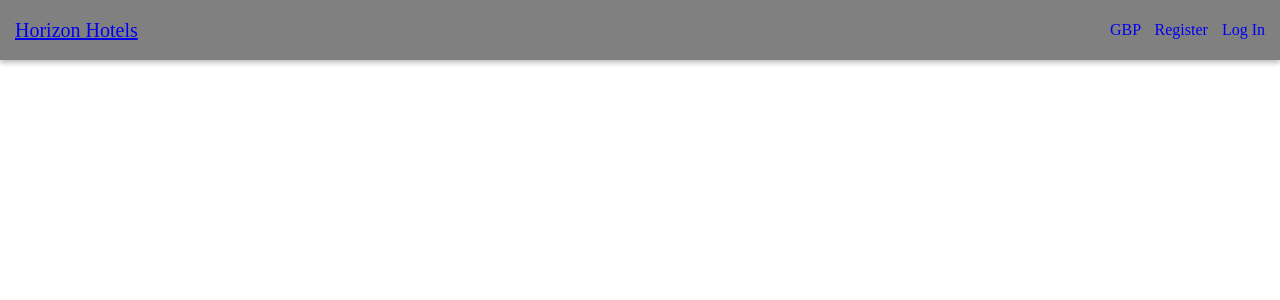
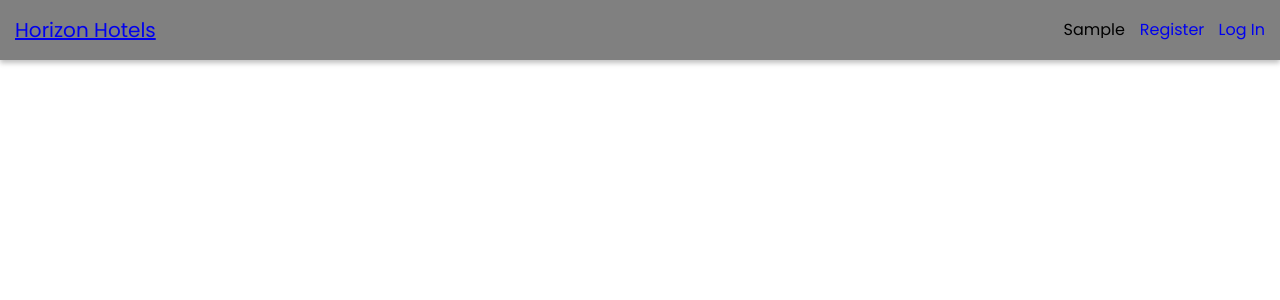
Before and after one commit to GeorgeWhittington/hotel-website, a Flask app: page / in a window 1280 px wide. Shown: the top 300 px of the page. Run offline with Flask 2, Linux system fonts and the light colour scheme; tables that the repository leaves empty hold one stand-in row (values such as "Sample post"); parts of the project's set-up code (start-up, migrations or seed data) failed here and were passed over.

Commit message:
Made the currency element in the navbar a functional select element that sets a cookie when changed

```diff
--- a/hotel_website/__init__.py
+++ b/hotel_website/__init__.py
@@ -32,4 +32,9 @@ def create_app():
 
     auth.login_manager.init_app(app)
 
+    @app.context_processor
+    def utility_processor():
+        currencies = Currency.query.all()
+        return dict(currencies=currencies)
+
     return app
--- a/hotel_website/static/css/style.css
+++ b/hotel_website/static/css/style.css
@@ -2,7 +2,15 @@ body {
     margin: 0;
     padding: 0;
     font-size: 16px;
+    box-sizing: border-box;
+    font-family: "Poppins", sans-serif;
 }
+
+body * {
+    box-sizing: inherit;
+}
+
+/* NAV */
 
 #nav-clearance {
     height: 60px;
@@ -51,7 +59,8 @@ nav .nav-logo {
     font-size: 1.25rem;
 }
 
-nav li a {
+nav li a,
+.selectNative {
     padding: 5px 0px 5px 10px;
 }
 
@@ -59,7 +68,39 @@ nav .nav-button {
     display: none;
 }
 
-/* Mobile */
+/* CURRENCY SELECT */
+
+.select {
+    position: relative;
+    display: inline;
+}
+
+.selectWrapper {
+    position: relative;
+    display: inline;
+}
+
+.selectNative {
+    background-color: grey;
+    border: none;
+}
+
+.selectNative {
+    position: relative;
+    -webkit-appearance: none;
+    -moz-appearance: none;
+    font-family: inherit;
+    font-size: 1rem;
+}
+
+/* hidden from view but *not* from screenreaders */
+#currencyLabel {
+    position: absolute !important;
+    top: -9999px !important;
+    left: -9999px !important;
+}
+
+/* MOBILE */
 
 @media only screen and (max-width: 768px) {
     nav {
@@ -72,7 +113,8 @@ nav .nav-button {
         padding: 0;
     }
 
-    nav li a {
+    nav li a,
+    .selectNative {
         padding: 5px 15px;
     }
 
--- a/hotel_website/static/js/nav-menu.js
+++ b/hotel_website/static/js/nav-menu.js
@@ -1,5 +1,6 @@
 const nav = document.querySelector("nav");
 const navButton = document.querySelector("nav .nav-button");
+const navCurrencySelect = document.querySelector("nav .selectNative");
 
 const startHeight = nav.offsetHeight;
 
@@ -31,5 +32,14 @@ function closeNavMenu() {
     }
 }
 
+function currencyUpdate(event) {
+    console.log(event);
+    // TODO: disable if cookies are opted out of?
+
+    console.log(event.target.value);
+    document.cookie = "current_currency=" + event.target.value;
+}
+
 window.addEventListener("resize", closeNavMenu);
 navButton.addEventListener("click", toggleNav);
+navCurrencySelect.addEventListener("change", currencyUpdate);
--- a/hotel_website/templates/base.html
+++ b/hotel_website/templates/base.html
@@ -13,7 +13,12 @@
   <link rel="apple-touch-icon" href="/apple-touch-icon.png">
   -->
 
+  <!-- Fontawesome and googlefonts -->
   <script defer src="https://use.fontawesome.com/releases/v5.15.4/js/all.js" integrity="sha384-rOA1PnstxnOBLzCLMcre8ybwbTmemjzdNlILg8O7z1lUkLXozs4DHonlDtnE7fpc" crossorigin="anonymous"></script>
+  <link rel="preconnect" href="https://fonts.googleapis.com">
+  <link rel="preconnect" href="https://fonts.gstatic.com" crossorigin>
+  <link href="https://fonts.googleapis.com/css2?family=Poppins&display=swap" rel="stylesheet">
+
   <link rel="stylesheet" href="{{ url_for('static', filename='css/style.css') }}">
 
 </head>
@@ -23,11 +28,28 @@
     <a href="/" class="nav-logo">Horizon Hotels</a>
     <ul class="nav-menu">
       <li>
-        {% if session.current_currency is defined %}
-          <a href="/set-currency">{{ session.current_currency }}</a>
-        {% else %}
-          <a href="/set-currency">GBP</a>
-        {% endif %}
+        <div class="select">
+          <span id="currencyLabel">Select Currency</span>
+          <div class="selectWrapper">
+            <select class="selectNative js-selectNative" aria-labelledby="currencyLabel">
+              {% for currency in currencies %}
+                {% if request.cookies.current_currency is defined %}
+                  {% if request.cookies.current_currency == currency.acronym %}
+                    <option value="{{ currency.acronym }}" selected>{{ currency.acronym }}</option>
+                  {% else %}
+                    <option value="{{ currency.acronym }}">{{ currency.acronym }}</option>
+                  {% endif %}
+                {% else %}
+                  {% if "GBP" == currency.acronym %}
+                    <option value="{{ currency.acronym }}" selected>{{ currency.acronym }}</option>
+                  {% else %}
+                    <option value="{{ currency.acronym }}">{{ currency.acronym }}</option>
+                  {% endif %}
+                {% endif %}
+              {% endfor %}
+            </select>
+          </div>
+        </div>
       </li>
       {% if current_user.is_authenticated %}
         <li><a href="{{ url_for('auth.my_account') }}">My Account</a></li>
@@ -37,7 +59,7 @@
         <li><a href="{{ url_for('auth.login') }} ">Log In</a></li>
       {% endif %}
     </ul>
-    <a class="nav-button" aria-label="Open navigation menu" role="button">
+    <a class="nav-button" aria-label="Open navigation menu" role="button" tabindex="0">
       <i class="fas fa-bars" aria-hidden="true"></i>
     </a>
   </nav>
```
Also changed, not shown: hotel_website/auth.py (+3 -5 lines).
